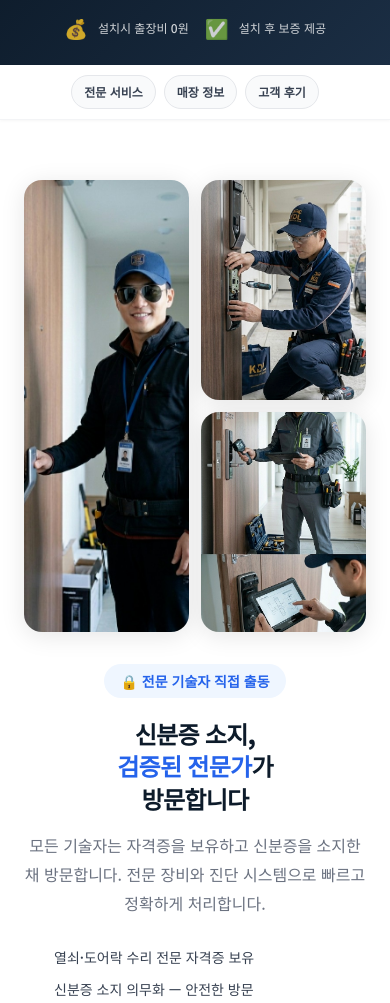
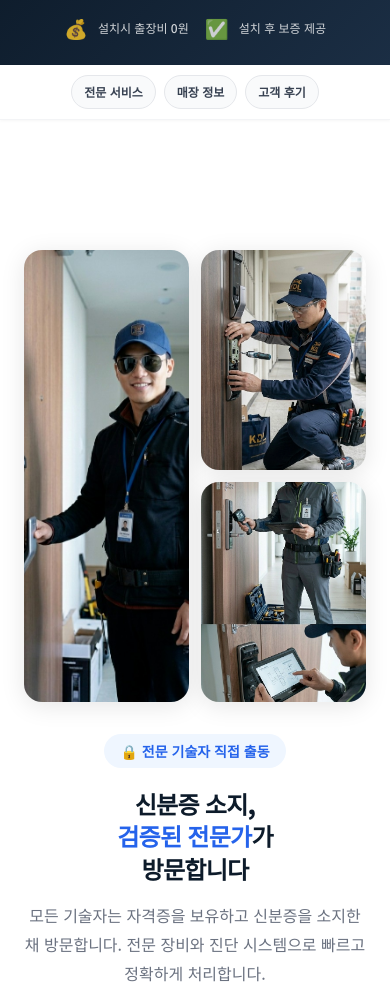
Before and after one commit to uxia0812/DoorLock_Web, a website: page index.html in a window 390 px wide. Shown: the part 892-1895 px from the top of the page. Drawn offline with Linux system fonts and the light colour scheme.

Commit message:
Modify Chip

```diff
--- a/css/style.css
+++ b/css/style.css
@@ -57,15 +57,17 @@
   --shadow-blue: 0 8px 32px rgba(37,99,235,.28);
   --transition:  0.22s ease;
   --header-h:    64px;
+  --sticky-h:    120px; /* 헤더+칩 높이 (가림 방지용) */
 }
 
 html { scroll-behavior: smooth; }
 
 /* 스크롤 앵커가 고정 헤더·칩에 가리지 않도록 */
+#about,
 #services,
 #stores,
 #reviews {
-  scroll-margin-top: 120px;
+  scroll-margin-top: var(--sticky-h);
 }
 
 body {
@@ -424,7 +426,8 @@ img { max-width: 100%; display: block; }
 
 /* 모바일: 칩 잘림 방지 */
 @media (max-width: 640px) {
-  #services, #stores, #reviews { scroll-margin-top: 130px; }
+  :root { --sticky-h: 130px; }
+  #about, #services, #stores, #reviews { scroll-margin-top: var(--sticky-h); }
   .header__inner { padding: 10px 16px; }
   .nav-chips__inner {
     padding: 10px 16px;
@@ -468,7 +471,10 @@ img { max-width: 100%; display: block; }
 /* ============================================
    SECTIONS 공통
    ============================================ */
-.section { padding: 88px 0; }
+.section {
+  padding: 88px 0;
+  padding-top: max(88px, var(--sticky-h));
+}
 
 .section--light { background: var(--white); }
 .section--soft  { background: var(--gray-50); }
@@ -973,7 +979,7 @@ img { max-width: 100%; display: block; }
 @media (max-width: 640px) {
   :root { --header-h: 56px; }
 
-  .section { padding: 60px 0; }
+  .section { padding: 60px 0; padding-top: max(60px, var(--sticky-h)); }
 
   .hero { min-height: auto; padding: 48px 0 24px; }
   .hero__inner { max-width: 100%; padding-bottom: 80px; }
```
